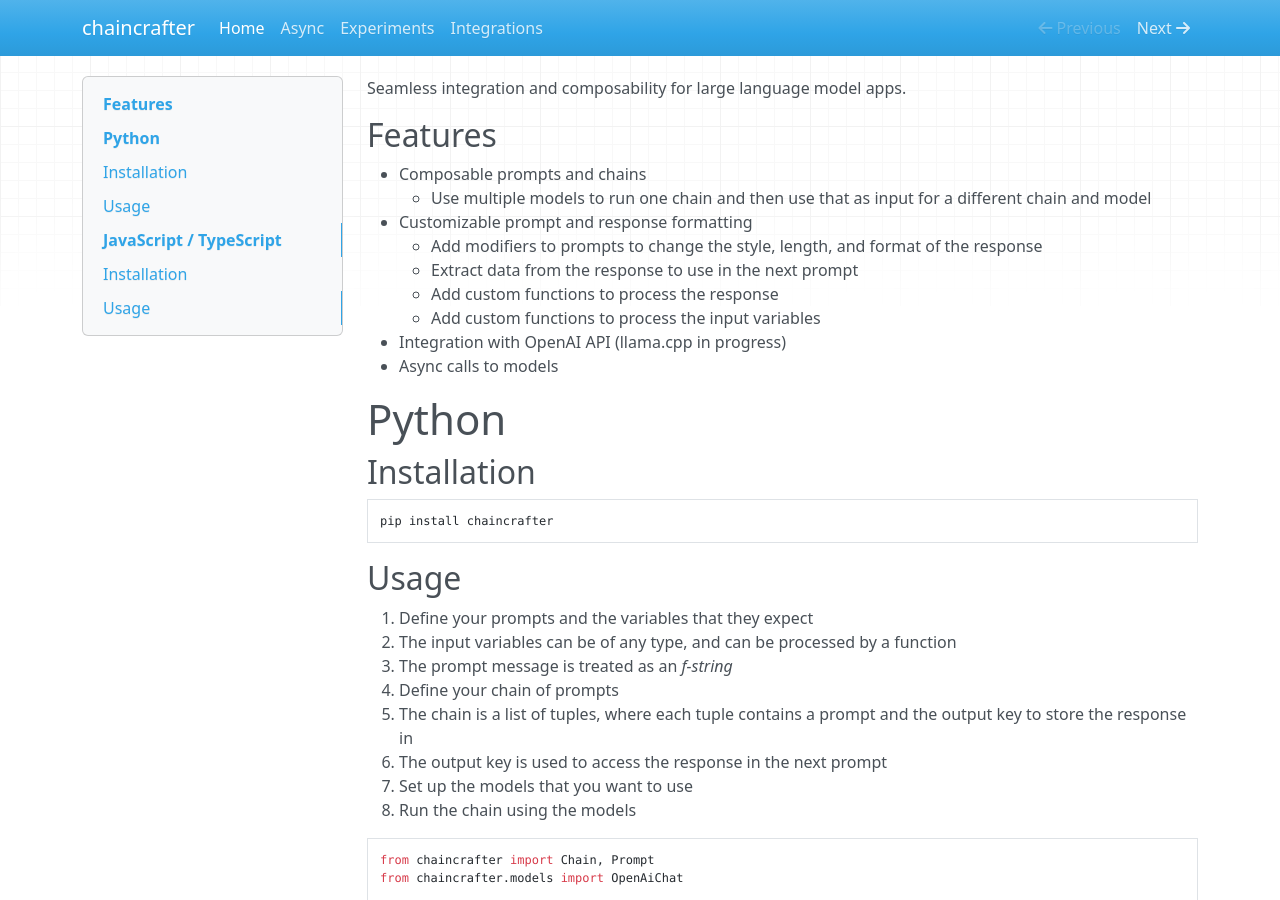
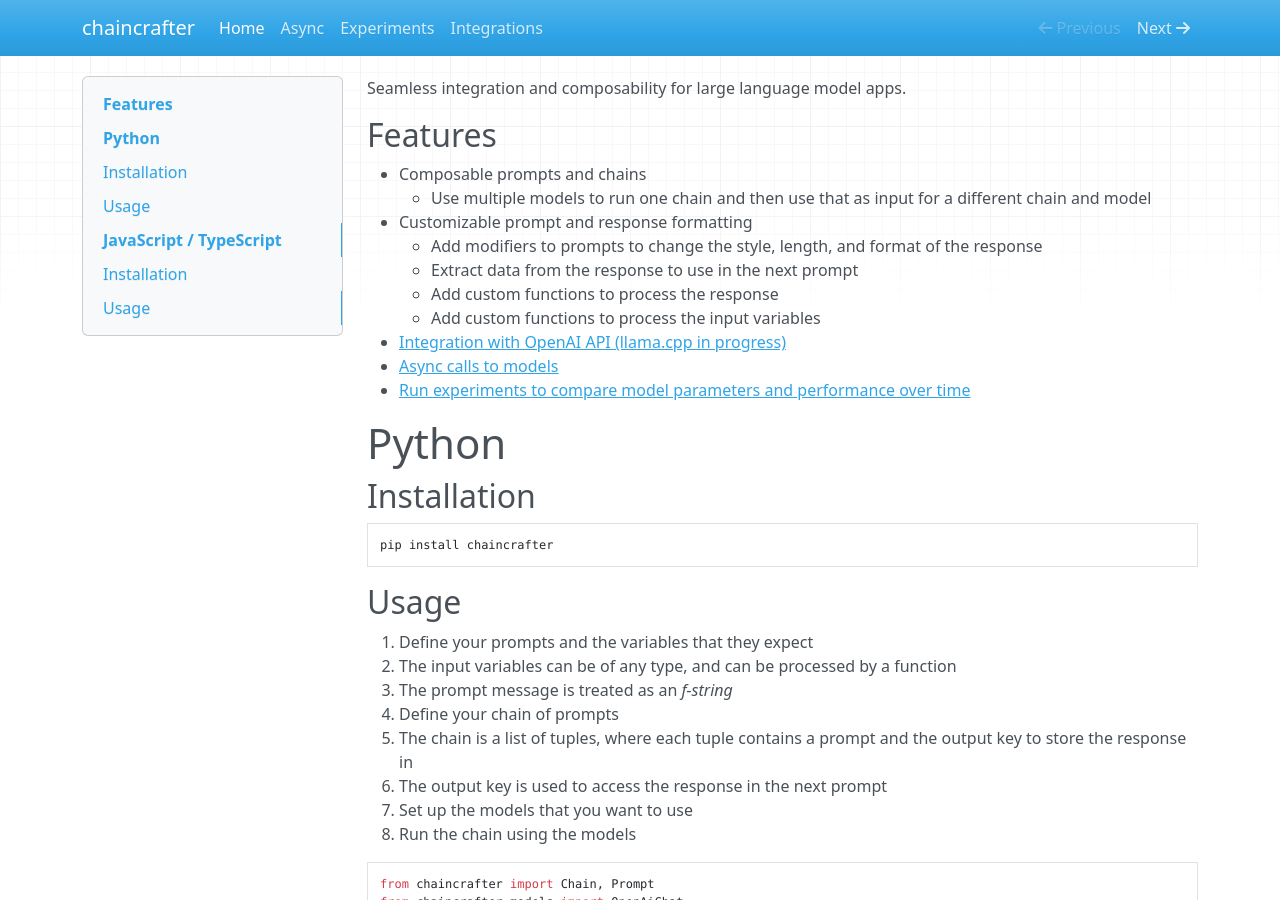
Before and after one commit to rudolfolah/chaincrafter, an MkDocs documentation site: the page built from docs/docs/docs/index.md, in a window 1280 px wide and 900 px high. Built offline with MkDocs 1.6.1, drawn with Linux system fonts in a browser that asks for light colours; nearby versions of some CDN libraries; part of the change alters nothing that is shown.

```diff
--- a/docs/docs/docs/index.md
+++ b/docs/docs/docs/index.md
@@ -1 +1,15 @@
+Seamless integration and composability for large language model apps.
+
+## Features
+* Composable prompts and chains
+    * Use multiple models to run one chain and then use that as input for a different chain and model
+* Customizable prompt and response formatting
+    * Add modifiers to prompts to change the style, length, and format of the response
+    * Extract data from the response to use in the next prompt
+    * Add custom functions to process the response
+    * Add custom functions to process the input variables
+* [Integration with OpenAI API (llama.cpp in progress)](./integrations.md)
+* [Async calls to models](./async.md)
+* [Run experiments to compare model parameters and performance over time](./experiments.md)
+
 {% include-markdown '../../../README.md' start='<!--docs-index-start-->' end='<!--docs-index-end-->' %}
```
Also changed, not shown: README.md.
